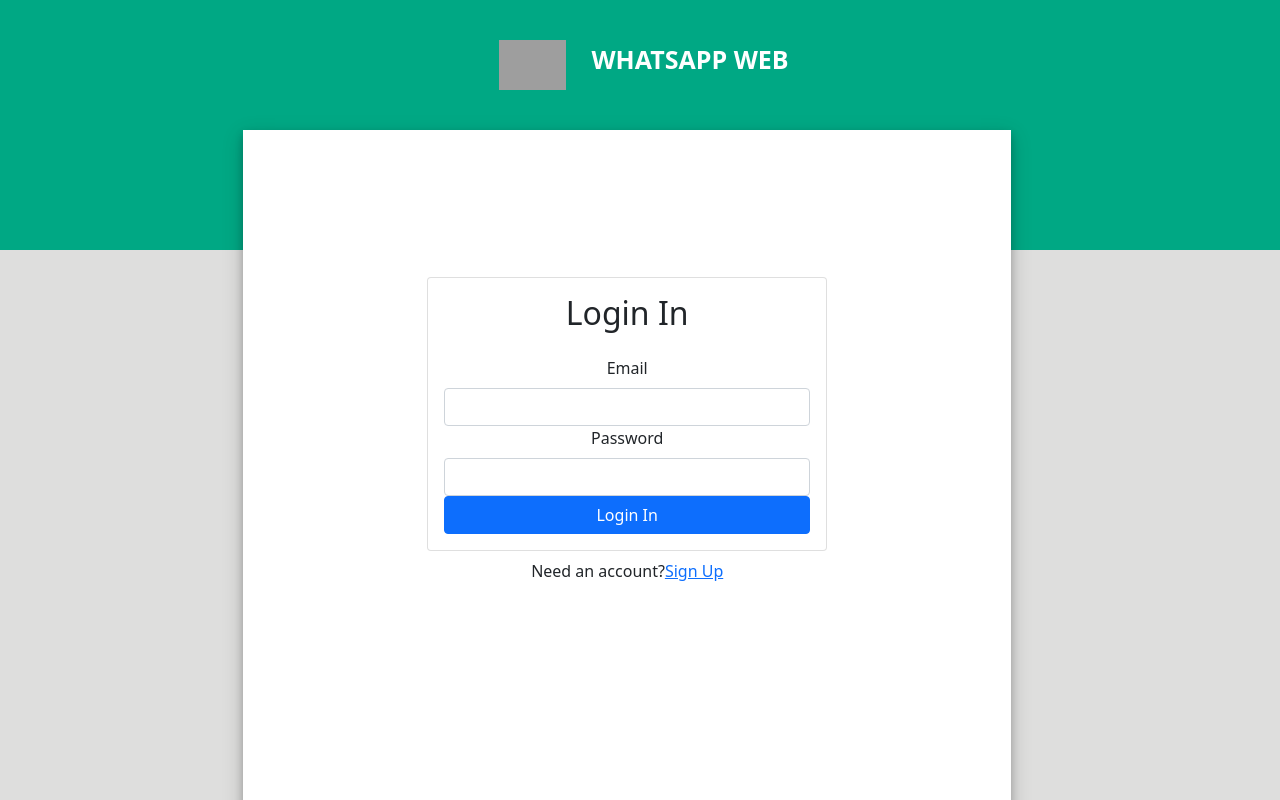
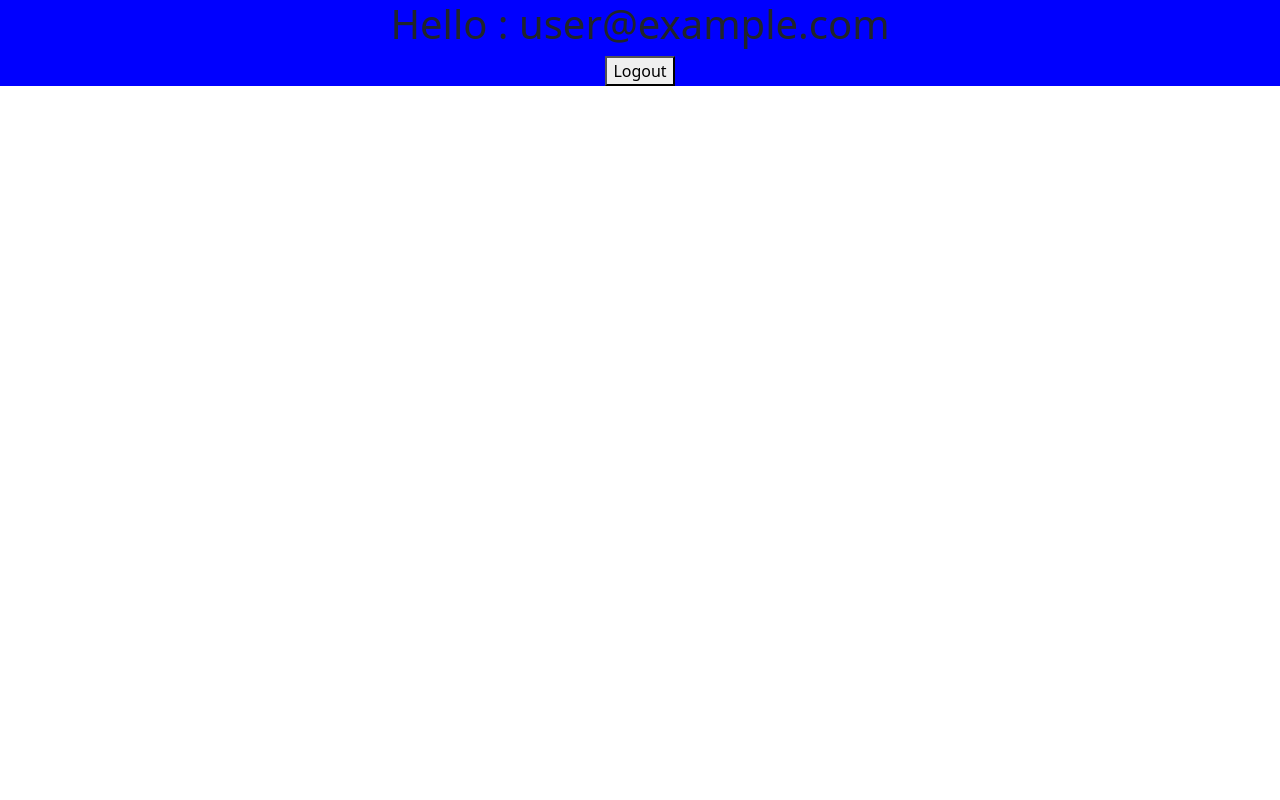
Before and after one commit to Vivek14kr/ChatApp, a React (Create React App) app: page / in a window 1280 px wide. Before the commit this address led to /login. Shown: the top 800 px of the page. Built offline with nearby package versions, Linux system fonts and the light colour scheme; no server answers; sample sign-in values are in the browser's storage; grey boxes are pictures that could not be loaded.

Commit message:
signinsignupdone

```diff
--- a/src/Components/Home/Home.jsx
+++ b/src/Components/Home/Home.jsx
@@ -1,6 +1,23 @@
+import { useState } from "react"
+import { useNavigate } from "react-router-dom"
+import {useAuth} from "../../contexts/AuthContext"
 export const Home = ()=>{
+const [error, setError] = useState("")
+const {currentUser, logout}= useAuth()
+const navigate = useNavigate()
+ async function handleLogout(){
+setError("")
+try{
+ await logout()
+ navigate("/login")
+
+}catch{
+    setError("Failed to Log Out")
+}
+    }
     return <div>
-        <h1>Hello</h1>
+        <h1>Hello : {currentUser.email}</h1>
+        <button onClick={handleLogout}>Logout</button>
     </div>
 
 }
--- a/src/Components/PrivateRoute.js
+++ b/src/Components/PrivateRoute.js
@@ -4,9 +4,9 @@
 export const PrivateRoute = ({children}) =>{
     const {currentUser} = useAuth()
 
-
+console.log(currentUser, " this is user")
        if (currentUser){
-return <Navigate to={"/login"}/>
+return children
        }
-    return children
+   return <Navigate to={"/login"} />;
 }
```
